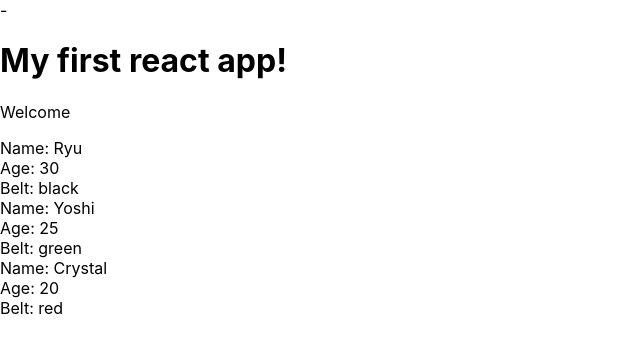
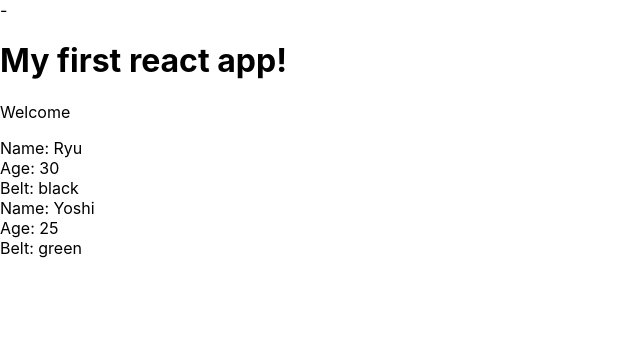
Before and after one commit to andrewbraunsdorf/reactintro, a React (Create React App) app in the folder myapp/: page / in a window 1280 px wide. Shown: the top 352 px of the page, without its empty margins (0-640 px from the left). Built offline with nearby package versions, Linux system fonts and the light colour scheme.

Commit message:
output conditionally using if statement or ternary operator

```diff
--- a/myapp/src/ninjas.js
+++ b/myapp/src/ninjas.js
@@ -1,23 +1,37 @@
 import React from 'react';
 
-const Ninjas = ({ninjas}) => {
+const Ninjas = ({ ninjas }) => {
 	// no longer needed because you are destructuring inside the the above function
 	// const { ninjas } = props;
-	const ninjaList = ninjas.map(ninja => {
-		return (
-			<div className="ninja" key={ninja.id}>
-			<div> Name: { ninja.name } </div>
-			<div> Age: { ninja.age } </div>
-			<div> Belt: { ninja.belt } </div>
-			</div>
-		);
-	});
+	// const ninjaList = ninjas.map(ninja => {
+	// 	if (ninja.age > 20) {
+	// 		return (
+	// 			<div className="ninja" key={ninja.id}>
+	// 		<div> Name: { ninja.name } </div>
+	// 		<div> Age: { ninja.age } </div>
+	// 		<div> Belt: { ninja.belt } </div>
+	// 		</div>
+	// 		);
+	// 	} else {
+	// 		return null;
+	// 	}
+	// });
+
+
 	return (
 		<div className="ninja-list">
-				{ ninjaList }
+				{
+				ninjas.map(ninja => {
+		return ninja.age > 20 ? (
+			<div className="ninja" key={ninja.id}>
+				<div> Name: { ninja.name } </div>
+				<div> Age: { ninja.age } </div>
+				<div> Belt: { ninja.belt } </div>
+			</div>) : null;
+	})
+	}
 			</div>
 	);
+};
 
-}
-
-export default Ninjas
+export default Ninjas;
```
